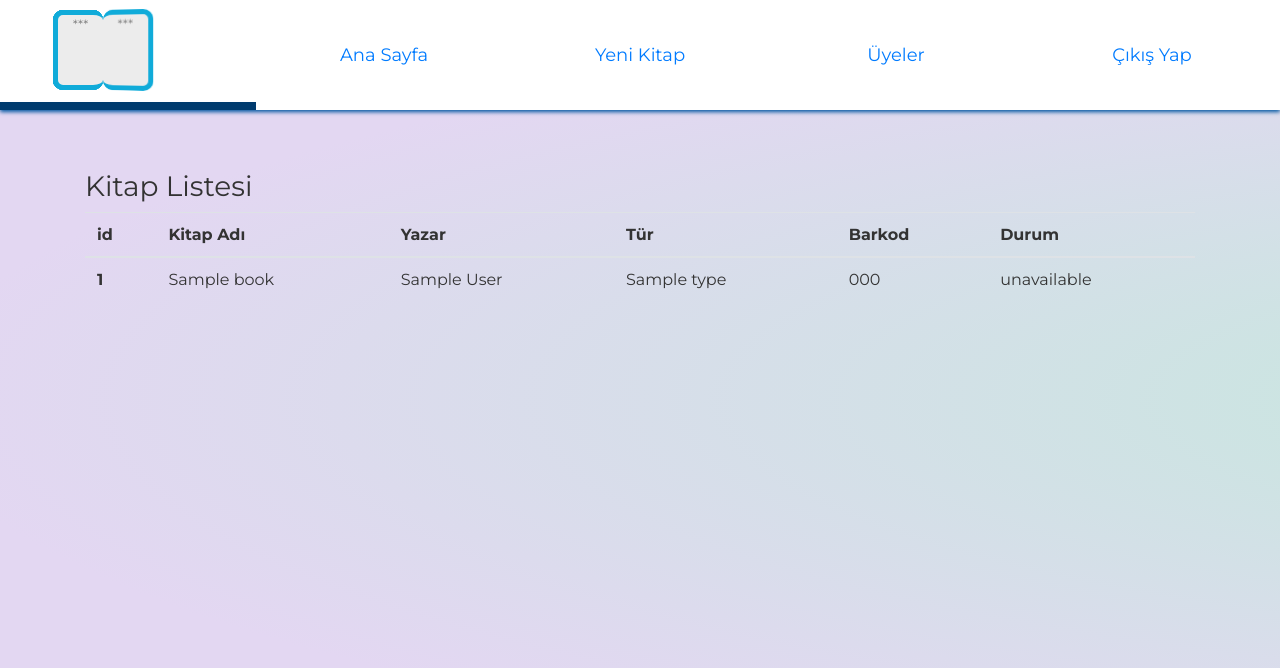
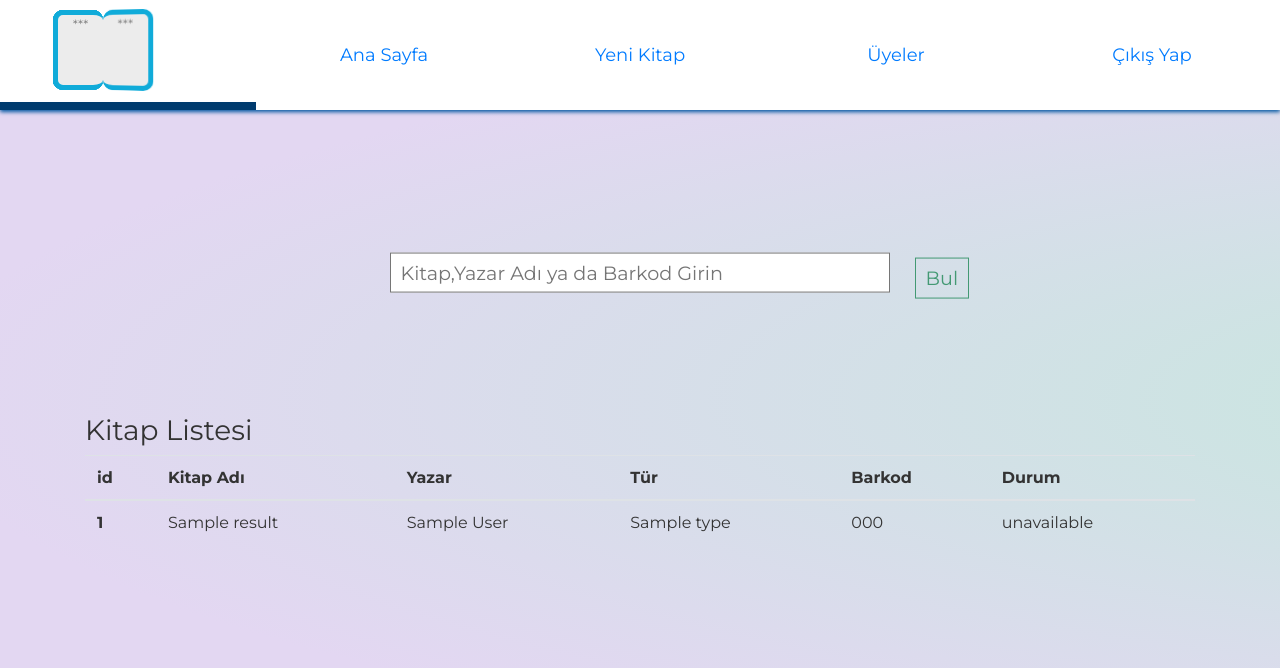
Before and after one commit to eaarda/Kutuphane-Otomasyon, a Flask app: template templates/admin.html in a window 1280 px wide. Shown: the top 668 px of the page. Run offline with Flask 2, Linux system fonts and the light colour scheme; the template is opened without the code that fills it: most values are stand-ins (such as "Sample title", 1, 10 or a date in 2020); some libraries are stand-ins or nearby versions.

Commit message:
book search for admin

```diff
--- a/templates/admin.html
+++ b/templates/admin.html
@@ -6,6 +6,7 @@
     <meta http-equiv="X-UA-Compatible" content="ie=edge">
     <link rel="stylesheet" href="https://maxcdn.bootstrapcdn.com/bootstrap/4.0.0/css/bootstrap.min.css" integrity="sha384-Gn5384xqQ1aoWXA+058RXPxPg6fy4IWvTNh0E263XmFcJlSAwiGgFAW/dAiS6JXm" crossorigin="anonymous">
     <link rel="stylesheet" type="text/css" href="../static/css/home.css" />
+    <link rel="stylesheet" type="text/css" href="../static/css/search.css" />
 </head>
 
 
@@ -58,7 +59,14 @@
             </header>
         </section>
 
-        <div style="margin-top: 50px;" class="container">
+        <div style="margin-top: 200px;" class="container">
+
+            <form action="/admin_book_search" method="POST" id="searchform">
+                <input type="text" name="admin_book_search" id="search-bar" placeholder="Kitap,Yazar Adı ya da Barkod Girin" />
+                <ul class="output" style="display:none;"></ul>
+                <button type="submit" name="admin_book_search" id="submit">Bul</button>
+            </form>
+
             <table class="table table-hover">
                 <br><br><br>
                 <h3>Kitap Listesi</h3>
@@ -73,6 +81,22 @@
                     </tr>
                 </thead>
                 <tbody>
+                {% if results: %}
+                    {%for result in results %}
+                    <tr>
+                        <th scope="row">{{result.id}}</th>
+                        <td>{{result.title}}</td>
+                        <td>{{result.author}}</td>
+                        <td>{{result.type}}</td>
+                        <td>{{result.barcode}}</td>
+                        {% if result.status==True %}
+                        <td>available</td>
+                        <td><a href="/book_delete/{{result.id}}" class="btn btn-danger">Sil</a> {% else %}
+                            <td>unavailable</td>
+                            {% endif %}
+                    </tr>
+                    {% endfor %}
+                    {% else %}
                     {%for book in books %}
                     <tr>
                         <th scope="row">{{book.id}}</th>
@@ -87,6 +111,8 @@
                             {% endif %}
                     </tr>
                     {% endfor %}
+
+                {% endif %}
                 </tbody>
             </table>
         </div>
--- a/templates/admin_users.html
+++ b/templates/admin_users.html
@@ -60,7 +60,7 @@
 
         <div style="margin-top: 150px;" class="container">
 
-             <form action="/member_search" method="POST" id="searchform">
+            <form action="/member_search" method="POST" id="searchform">
                 <input type="text" name="member_search" id="search-bar" placeholder="Üye Kullanıcı Adı Girin" />
                 <ul class="output" style="display:none;"></ul>
                 <button type="submit" name="member_search" id="submit">Bul</button>
```
Also changed, not shown: Controllers/adminControll.py (+16 -0 lines), data.db.
